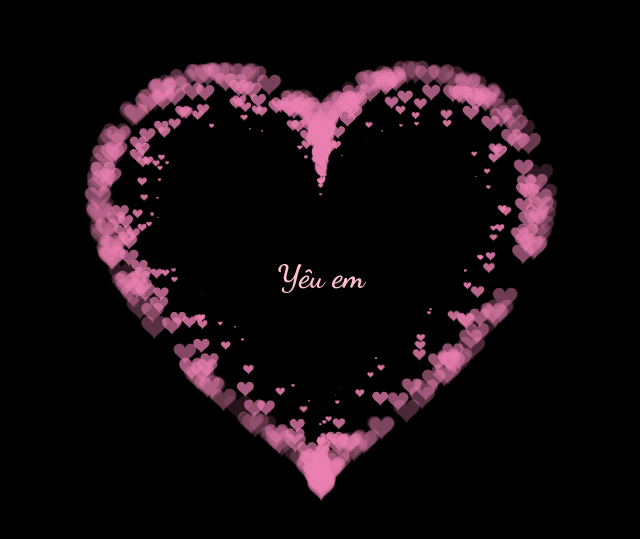
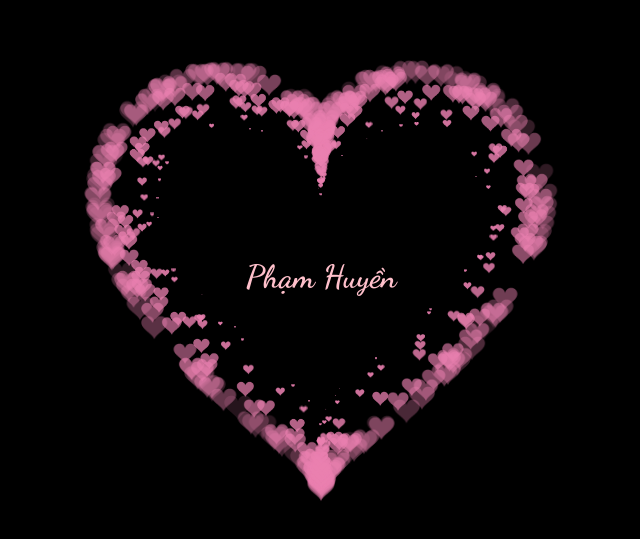
Before and after one commit to thinnq/my-heart, a plain HTML site: page index.html in a window 1280 px wide. Shown: the part 123-662 px from the top of the page, without its empty margins (319-959 px from the left). Drawn offline with Linux system fonts and the light colour scheme.

Commit message:
Update index.html

```diff
--- a/index.html
+++ b/index.html
@@ -36,7 +36,7 @@ canvas {
 
  <BODY>
   <div style="display: flex; width: 100%; height: 100%; justify-content: center; align-items: center; position: absolute;">
-    <h1 id="my-name" class="hide" style="color: pink; font-family: 'Dancing Script', cursive;">Yêu em</h1>
+    <h1 id="my-name" class="hide" style="color: pink; font-family: 'Dancing Script', cursive;">Phạm Huyền</h1>
   </div>
   <canvas id="pinkboard"></canvas>
   <script>
```
